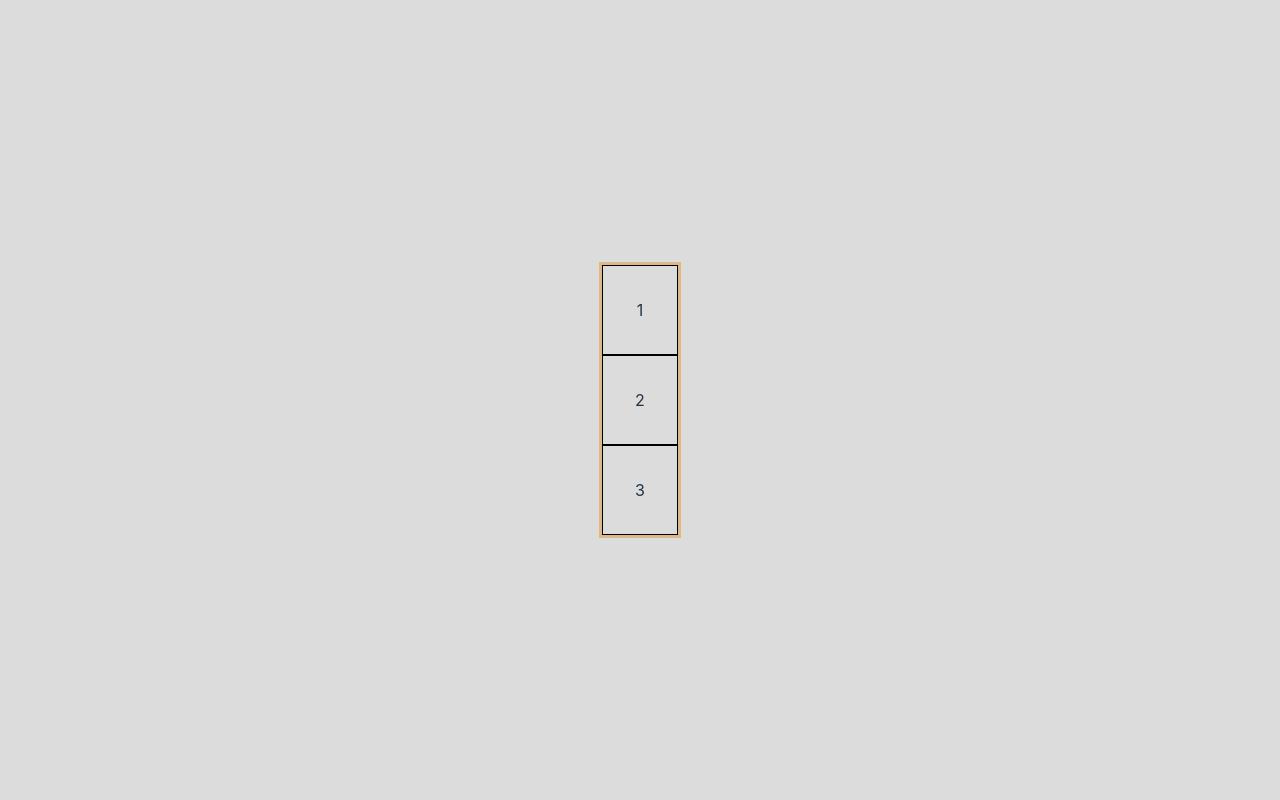
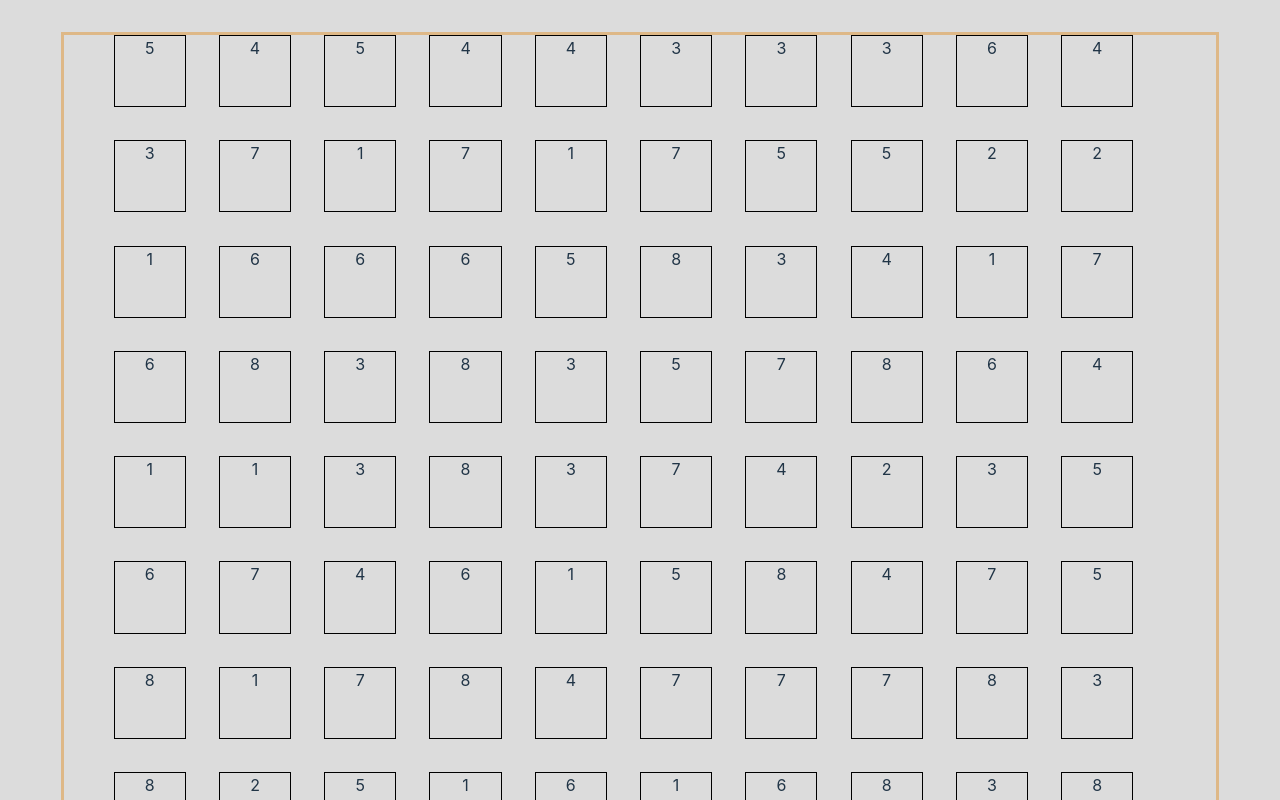
Before and after one commit to YutakaNagai/drag10, a Vue app: page / in a window 1280 px wide. Shown: the top 800 px of the page. Built offline with nearby package versions, Linux system fonts and the light colour scheme.

Commit message:
カードを並べる

```diff
--- a/src/App.vue
+++ b/src/App.vue
@@ -1,5 +1,8 @@
 <script setup>
 import HelloWorld from './components/HelloWorld.vue'
+import { ref, reactive, onMounted } from 'vue'
+
+const areaLength = ref(10)
 
 // ドラッグ開始時の座標設定
 const dragStart = (e) => {
@@ -42,7 +45,10 @@ const dragEnd = (e) => {
   const elem = document.getElementById("rect")
   const rect = elem.getBoundingClientRect()
 
-  const cards = document.getElementsByClassName("card")
+  const cards = document.getElementsByClassName("number_card")
+
+  let sum = 0
+
   for(let i = 0; i < cards.length; i++){
     // 各カードの矩形範囲を取得
     const card = cards[i]
@@ -52,10 +58,21 @@ const dragEnd = (e) => {
     if(cardRect.left > rect.left
       && cardRect.left + cardRect.width < rect.left + rect.width
       && cardRect.top > rect.top
-      && cardRect.top + cardRect.height < rect.top + rect.height){
+      && cardRect.top + cardRect.height < rect.top + rect.height
+      && card.style.opacity !== '0'){
         console.log('card', i, ' is include :>> ');
-        card.style.backgroundColor = "lightblue"
+        card.classList.add("selected")
+        sum += Number(card.textContent)
       }
+  }
+
+  const selectedCards = document.getElementsByClassName("selected")
+
+  if(sum === 10) {
+    for(let i = 0; i < selectedCards.length; i++){
+      const card = selectedCards[i]
+      card.style.opacity = "0"
+    }
   }
 
   document.onmousemove = null
@@ -65,25 +82,72 @@ let left = 0
 let top = 0
 document.onmousedown = dragStart
 document.onmouseup = dragEnd
+
+const array = []
+
+for(let i = 0; i < areaLength.value; i++){
+  array[i] = []
+  for(let j = 0; j < areaLength.value; j++){
+    array[i][j] = Math.floor((Math.random(10) * 8) + 1)
+  }
+}
+
+const state = reactive({
+  array,
+})
+
+const size = ref(0)
+const outerRef = ref(null)
+onMounted(() => {
+  const outerDom = outerRef.value
+  const outerRect = outerDom.getBoundingClientRect()
+
+  size.value = ref(outerRect.width / (areaLength.value + 1))
+})
+
 </script>
 
 <template>
-  <div class="outer">
+  <div id="outer" class="outer" ref="outerRef">
+    <!-- ドラッグ時の矩形 -->
     <div id="rect"></div>
-    <div class="card">1</div>
-    <div class="card">2</div>
-    <div class="card">3</div>
+    <div v-for="(iValue, i) in state.array" :key="i">
+      <div v-for="(jValue, j) in state.array[i]"
+        :key="j"
+        :style="`
+          display: inline-block;
+          left: ${size.value * j}px;
+          top: ${size.value * i}px;
+          width: ${size.value}px;
+          height: ${size.value}px;`"
+      >
+        <div
+          class="number_card"
+          :style="`
+            width: ${size.value / 1.5}px;
+            height: ${size.value / 1.5}px`"
+        >
+          {{ state.array[i][j] }}
+        </div>
+      </div>
+      <br />
+    </div>
   </div>
 </template>
 
 <style scoped>
 .outer {
   border: 3px solid burlywood;
+  width: 90svw;
 }
 
-.card {
+.number_card {
   border: 1px solid black;
-
+  /* display: inline-block; */
+  display: flex;
+  justify-content: center;
+  /* position: absolute; */
+  top: 50%;
 }
 
 div#rect{
```
